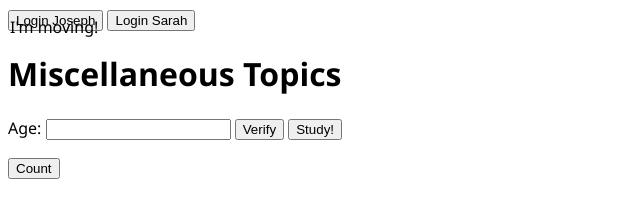
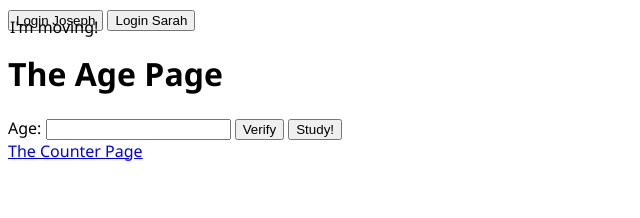
Before and after one commit to marcstober/learning-misc-2601, a plain HTML site: page index.html in a window 1280 px wide. Shown: the whole page, without its empty margins (0-640 px from the left). Drawn offline with Linux system fonts and the light colour scheme.

Commit message:
SPA demo

```diff
--- a/index.html
+++ b/index.html
@@ -1,7 +1,7 @@
 <!DOCTYPE html>
 <html lang="en-us">
   <head>
-    <title>Miscellaneous Topics</title>
+    <title>Miscellaneous Topics | DGM 6308</title>
     <link rel="stylesheet" href="style.css" />
     <script type="module" src="script.js"></script>
   </head>
@@ -10,6 +10,8 @@
     <button id="login-sarah-button">Login Sarah</button>
 
     <h1>Miscellaneous Topics</h1>
+
+    <div id="age-page">
       Age:
       <input type="number" id="age-input" />
       <button id="verify-button">Verify</button>
@@ -19,8 +21,12 @@
       <button id="study-button">Study!</button>
 
       <p id="mover">I'm moving!</p>
-
+    </div>
+    <div id="counter-page">
       <p id="count"></p>
       <button id="count-button">Count</button>
+    </div>
+
+    <a href="counter-page.html" id="other-page-link"></a>
   </body>
 </html>
--- a/script.js
+++ b/script.js
@@ -29,6 +29,8 @@ const studyButton = document.getElementById("study-button");
 const countEl = document.getElementById("count");
 const countButton = document.getElementById("count-button");
 
+const h1 = document.getElementsByTagName("h1")[0];
+
 let currentUser;
 
 const people = [
@@ -36,6 +38,36 @@ const people = [
   [Student, "Sarah"],
   [User, "Jeffrey", "Jeff"],
 ];
+
+const pages = [
+  { id: "age-page", title: "The Age Page" },
+  { id: "counter-page", title: "The Counter Page" },
+];
+let pageIndex = 0;
+
+function loadPage() {
+  h1.textContent = pages[pageIndex].title;
+  for (let i = 0; i < pages.length; i++) {
+    const isCurrentPage = i === pageIndex;
+    document.getElementById(pages[i].id).style.display = isCurrentPage
+      ? "block"
+      : "none";
+    if (!isCurrentPage) {
+      document.getElementById("other-page-link").textContent = pages[i].title;
+    }
+  }
+}
+
+loadPage();
+
+document.getElementById("other-page-link").addEventListener("click", (evt) => {
+  pageIndex++;
+  if (pageIndex > pages.length - 1) {
+    pageIndex = 0;
+  }
+  loadPage();
+  evt.preventDefault();
+});
 
 function getLoginButtonClickHandler(userInfo) {
   // closure
```
Lines whose indentation alone changed are shown as unchanged.
